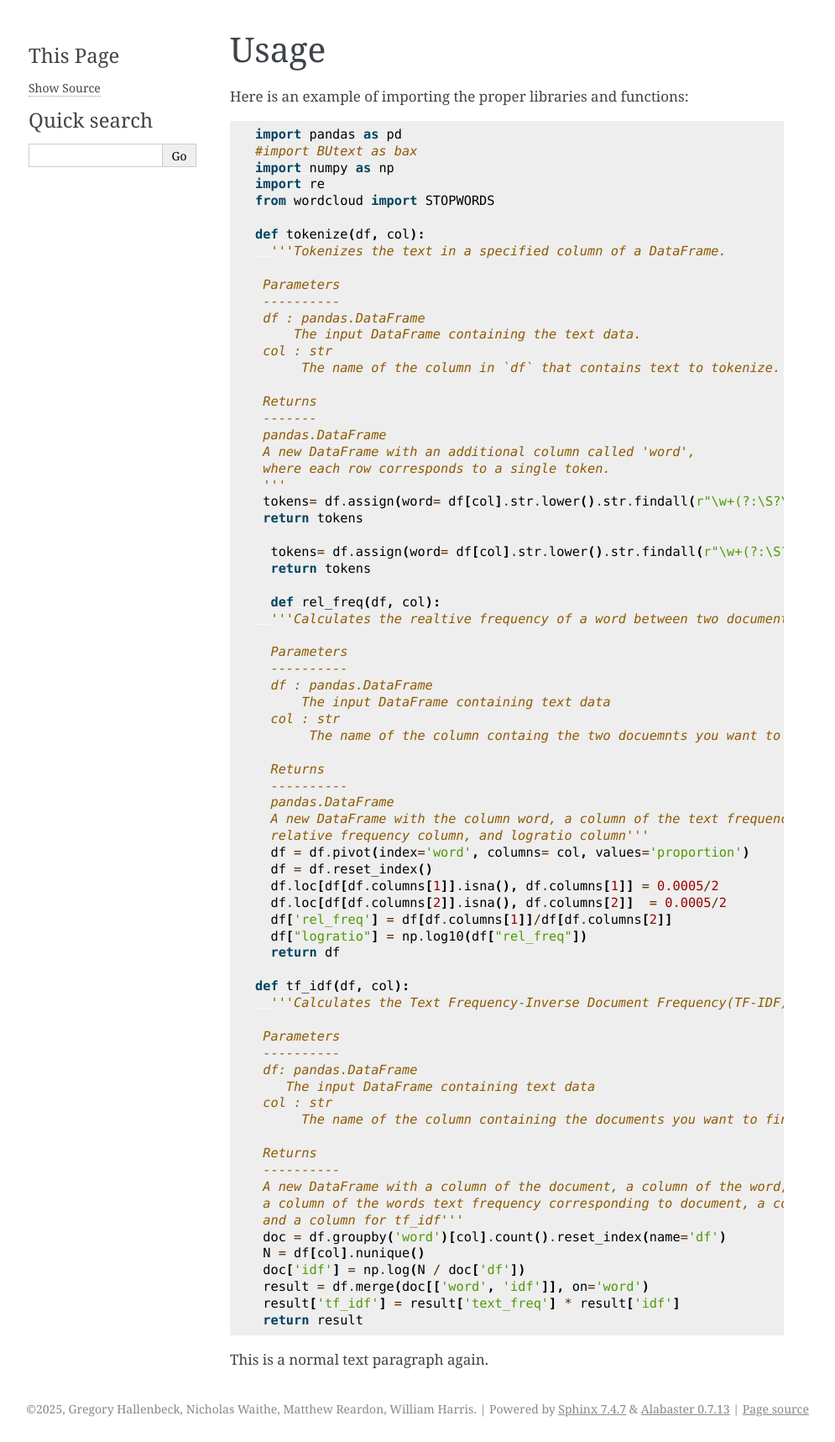
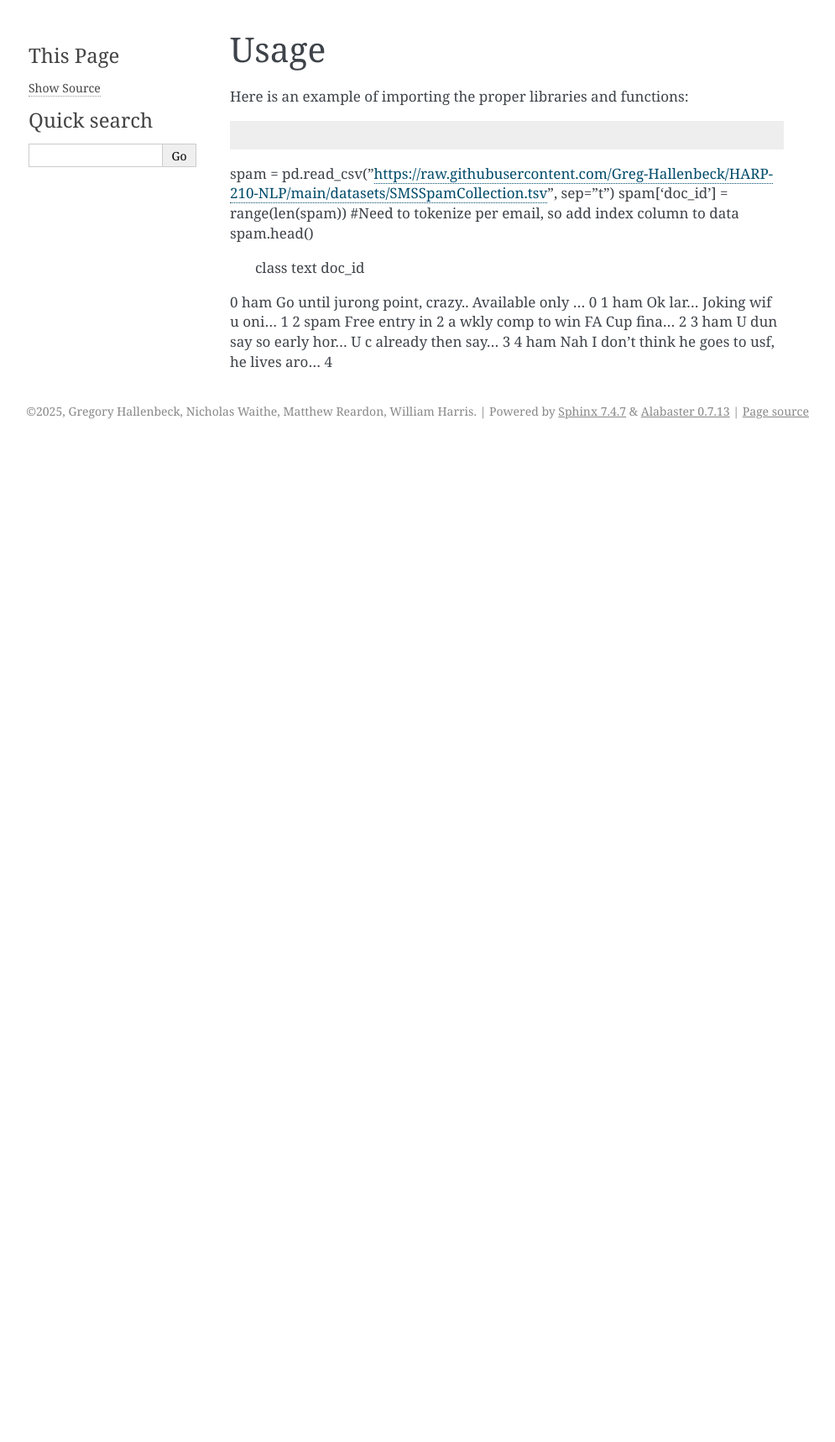
Before and after one commit to chipskiW/butext, a Sphinx documentation site: the page built from docs/usage.rst, in a window 1280 px wide. Shown: the whole page at 84% size, without its empty margins (146-1141 px from the left). Built offline with Sphinx 7.4.7, drawn with Linux system fonts in a browser that asks for light colours; after the commit the page ends 900 px from its top, so only the background shows below that.

Commit message:
Update usage.rst
Signed-off-by: Nicholas  <nicholwaithe11@gmail.com>

```diff
--- a/docs/usage.rst
+++ b/docs/usage.rst
@@ -7,78 +7,13 @@ Usage
 Here is an example of importing the proper libraries and functions:
 
 .. code-block :: python
+spam = pd.read_csv("https://raw.githubusercontent.com/Greg-Hallenbeck/HARP-210-NLP/main/datasets/SMSSpamCollection.tsv", sep="\t")
+spam['doc_id'] = range(len(spam)) #Need to tokenize per email, so add index column to data
+spam.head()
 
- import pandas as pd
- #import BUtext as bax
- import numpy as np
- import re
- from wordcloud import STOPWORDS
-
- def tokenize(df, col):
-   '''Tokenizes the text in a specified column of a DataFrame.
-
-  Parameters
-  ----------
-  df : pandas.DataFrame
-      The input DataFrame containing the text data.
-  col : str
-       The name of the column in `df` that contains text to tokenize.
-
-  Returns
-  -------
-  pandas.DataFrame
-  A new DataFrame with an additional column called 'word',
-  where each row corresponds to a single token.
-  '''
-  tokens= df.assign(word= df[col].str.lower().str.findall(r"\w+(?:\S?\w+)*")).explode("word")
-  return tokens
-
-   tokens= df.assign(word= df[col].str.lower().str.findall(r"\w+(?:\S?\w+)*")).explode("word")
-   return tokens
-
-   def rel_freq(df, col):
-   '''Calculates the realtive frequency of a word between two documents
-
-   Parameters
-   ----------
-   df : pandas.DataFrame
-       The input DataFrame containing text data
-   col : str
-        The name of the column containg the two docuemnts you want to find relative frequency of
-
-   Returns
-   ----------
-   pandas.DataFrame
-   A new DataFrame with the column word, a column of the text frequencies of the word in each document,
-   relative frequency column, and logratio column'''
-   df = df.pivot(index='word', columns= col, values='proportion')
-   df = df.reset_index()
-   df.loc[df[df.columns[1]].isna(), df.columns[1]] = 0.0005/2
-   df.loc[df[df.columns[2]].isna(), df.columns[2]]  = 0.0005/2
-   df['rel_freq'] = df[df.columns[1]]/df[df.columns[2]]
-   df["logratio"] = np.log10(df["rel_freq"])
-   return df
-
- def tf_idf(df, col):
-   '''Calculates the Text Frequency-Inverse Document Frequency(TF-IDF) of each word per document
-
-  Parameters
-  ----------
-  df: pandas.DataFrame
-     The input DataFrame containing text data
-  col : str
-       The name of the column containing the documents you want to find TF-IDF of
-
-  Returns
-  ----------
-  A new DataFrame with a column of the document, a column of the word,
-  a column of the words text frequency corresponding to document, a column for idf,
-  and a column for tf_idf'''
-  doc = df.groupby('word')[col].count().reset_index(name='df')
-  N = df[col].nunique()
-  doc['idf'] = np.log(N / doc['df'])
-  result = df.merge(doc[['word', 'idf']], on='word')
-  result['tf_idf'] = result['text_freq'] * result['idf']
-  return result
-
-This is a normal text paragraph again.
+   class 	text	doc_id
+0	 ham  	Go until jurong point, crazy.. Available only ...	0
+1	 ham	  Ok lar... Joking wif u oni...	1
+2	 spam 	Free entry in 2 a wkly comp to win FA Cup fina...	2
+3	 ham	  U dun say so early hor... U c already then say...	3
+4	 ham	  Nah I don't think he goes to usf, he lives aro...	4
```
